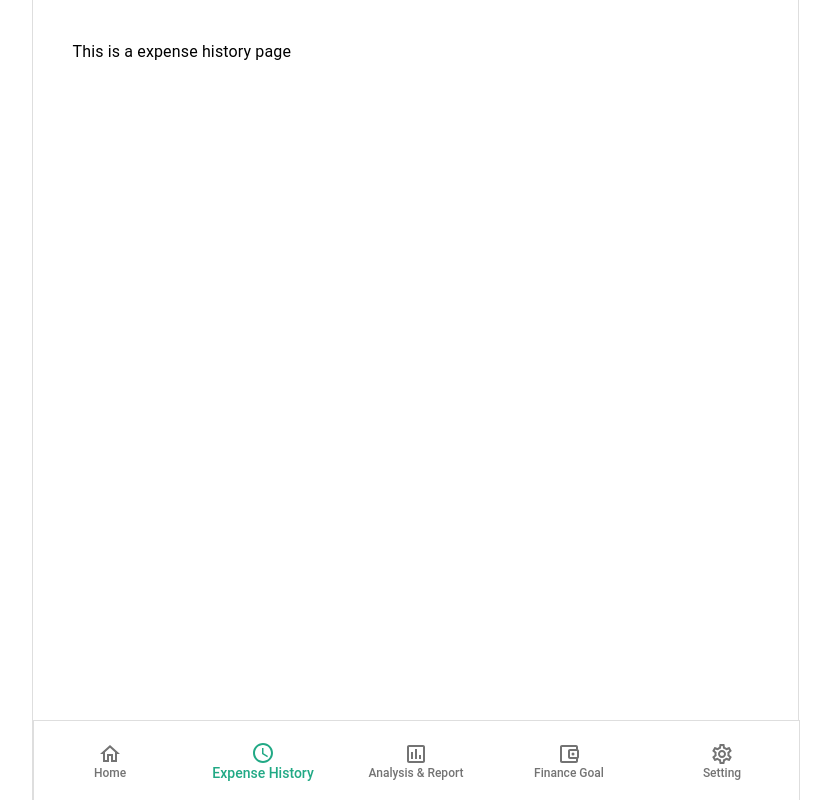
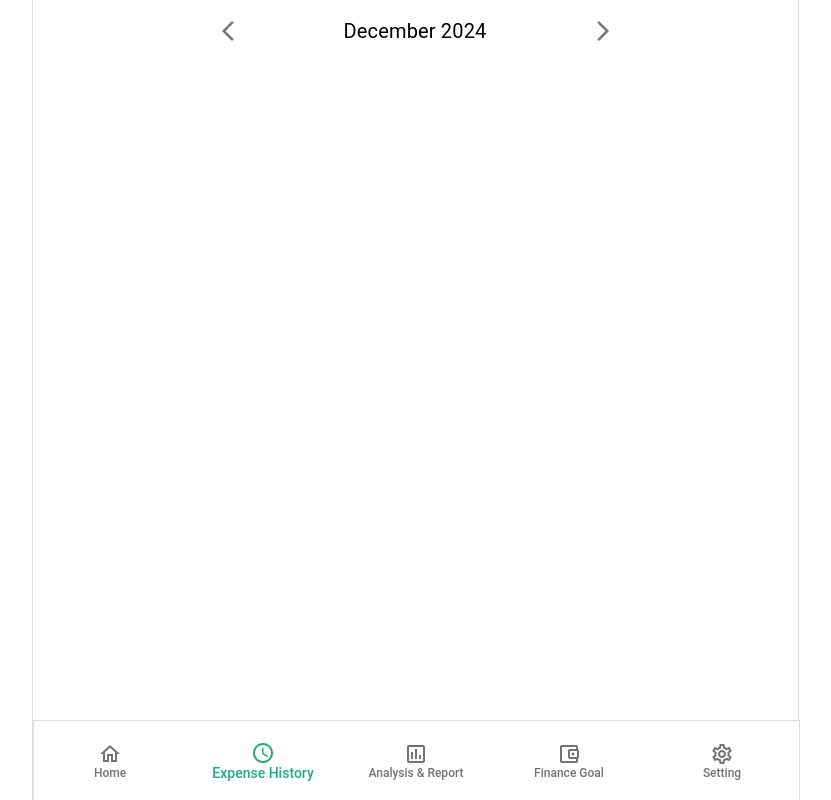
Before and after one commit to hyeonahc/finance-tracker, a React (Vite) app in the folder apps/web/: page /expense-history in a window 1280 px wide. Shown: the whole page, without its empty margins (225-1056 px from the left). Built offline with nearby package versions, Linux system fonts and the light colour scheme; no server answers; sample sign-in values are in the browser's storage.

Commit message:
Create YearMonthPicker component

```diff
--- a/apps/web/package.json
+++ b/apps/web/package.json
@@ -15,7 +15,10 @@
     "@mui/icons-material": "5.16.1",
     "@mui/lab": "5.0.0-alpha.173",
     "@mui/material": "5.16.1",
+    "@mui/system": "^6.1.6",
+    "@mui/x-date-pickers": "^7.22.2",
     "@tanstack/react-query": "5.51.1",
+    "dayjs": "^1.11.13",
     "react": "^18.3.1",
     "react-dom": "^18.3.1",
     "react-router-dom": "6.24.1",
--- a/apps/web/src/App.tsx
+++ b/apps/web/src/App.tsx
@@ -2,6 +2,8 @@ import AppWrapper from "@components/AppWrapper";
 import Layout from "@components/Layout";
 import LayoutWithBottomNav from "@components/LayoutWithBottomNav";
 import ProtectedRoute from "@components/ProtectedRoute";
+import { LocalizationProvider } from "@mui/x-date-pickers";
+import { AdapterDayjs } from "@mui/x-date-pickers/AdapterDayjs";
 import AnalysisReport from "@pages/AnalysisReport";
 import ExpenseHistory from "@pages/ExpenseHistory";
 import FinanceGoal from "@pages/FinanceGoal";
@@ -14,6 +16,7 @@ import { BrowserRouter, Route, Routes } from "react-router-dom";
 
 function App() {
   return (
+    <LocalizationProvider dateAdapter={AdapterDayjs}>
       <BrowserRouter>
         <Routes>
           <Route element={<AppWrapper />} path="/">
@@ -34,6 +37,7 @@ function App() {
           </Route>
         </Routes>
       </BrowserRouter>
+    </LocalizationProvider>
   );
 }
 
--- a/apps/web/src/components/LayoutWithBottomNav.tsx
+++ b/apps/web/src/components/LayoutWithBottomNav.tsx
@@ -1,7 +1,7 @@
 import BottomNavBar from "@components/BottomNavBar";
 import { Box } from "@mui/material";
 import { Outlet } from "react-router-dom";
-import { BOTTOM_NAV_HEIGHT, LAYOUT_PADDING } from "src/constants/constants";
+import { BOTTOM_NAV_HEIGHT } from "src/constants/constants";
 
 export default function LayoutWithBottomNav() {
   return (
@@ -9,7 +9,6 @@ export default function LayoutWithBottomNav() {
       <Box
         component="main"
         sx={{
-          padding: LAYOUT_PADDING,
           paddingBottom: BOTTOM_NAV_HEIGHT,
         }}
       >
--- /dev/null
+++ b/apps/web/src/components/YearMonthPicker.tsx
@@ -0,0 +1,99 @@
+import ArrowBackIosNewIcon from "@mui/icons-material/ArrowBackIosNew";
+import ArrowForwardIosIcon from "@mui/icons-material/ArrowForwardIos";
+import { Box, IconButton } from "@mui/material";
+import { styled } from "@mui/system";
+import { DatePicker } from "@mui/x-date-pickers";
+import dayjs, { Dayjs } from "dayjs";
+import { useState } from "react";
+
+interface YearMonthPickerProps {
+  displayMode: "monthYear" | "year";
+}
+
+const CustomDatePicker = styled(DatePicker)({
+  "& .MuiInputBase-input": {
+    cursor: "pointer",
+    fontSize: "1.25rem",
+    textAlign: "center",
+  },
+  "& .MuiOutlinedInput-root": {
+    "& .MuiOutlinedInput-notchedOutline": {
+      border: "none",
+    },
+    "& .MuiSvgIcon-root": {
+      display: "none",
+    },
+  },
+  ".MuiPickersMonth-monthButton": {
+    padding: 0,
+  },
+});
+
+export default function YearMonthPicker({ displayMode }: YearMonthPickerProps) {
+  const [selectedDate, setSelectedDate] = useState<Dayjs>(dayjs());
+  const [isDatePickerOpen, setIsDatePickerOpen] = useState(false);
+
+  const handlePrev = () => {
+    setSelectedDate(
+      displayMode === "year"
+        ? selectedDate.subtract(1, "year")
+        : selectedDate.subtract(1, "month"),
+    );
+  };
+
+  const handleNext = () => {
+    const nextDate =
+      displayMode === "year"
+        ? selectedDate.add(1, "year")
+        : selectedDate.add(1, "month");
+
+    if (!nextDate.isAfter(dayjs())) {
+      setSelectedDate(nextDate);
+    }
+  };
+
+  const handleDateChange = (newDate: Dayjs | null) => {
+    if (newDate) {
+      setSelectedDate(newDate);
+    }
+    setIsDatePickerOpen(false);
+  };
+
+  return (
+    <Box
+      alignItems="center"
+      display="flex"
+      gap={2}
+      justifyContent="center"
+      mb={2}
+    >
+      <IconButton onClick={handlePrev}>
+        <ArrowBackIosNewIcon />
+      </IconButton>
+
+      <CustomDatePicker
+        disableFuture
+        onChange={handleDateChange}
+        onClose={() => setIsDatePickerOpen(false)}
+        open={isDatePickerOpen}
+        openTo={displayMode === "year" ? "year" : "month"}
+        slotProps={{
+          textField: {
+            onClick: () => setIsDatePickerOpen(true),
+            placeholder:
+              displayMode === "year"
+                ? selectedDate.format("YYYY")
+                : selectedDate.format("MMMM, YYYY"),
+            variant: "outlined",
+          },
+        }}
+        value={selectedDate}
+        views={displayMode === "year" ? ["year"] : ["year", "month"]}
+      />
+
+      <IconButton onClick={handleNext}>
+        <ArrowForwardIosIcon />
+      </IconButton>
+    </Box>
+  );
+}
--- a/apps/web/src/pages/ExpenseHistory.tsx
+++ b/apps/web/src/pages/ExpenseHistory.tsx
@@ -1,5 +1,10 @@
+import YearMonthPicker from "@components/YearMonthPicker";
 import { Box } from "@mui/material";
 
 export default function ExpenseHistory() {
-  return <Box>This is a expense history page</Box>;
+  return (
+    <Box>
+      <YearMonthPicker displayMode="monthYear" />
+    </Box>
+  );
 }
```
Also changed, not shown: 1 other file (tests, documents, lock files or other folders). Lines whose indentation alone changed are shown as unchanged.
